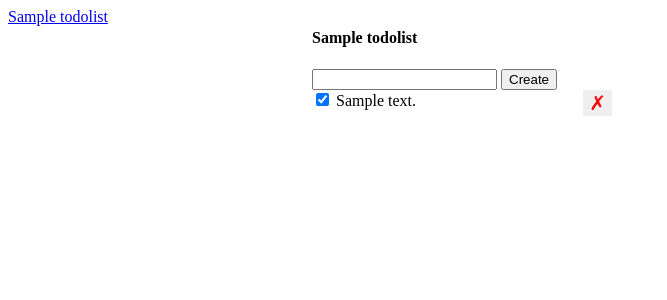
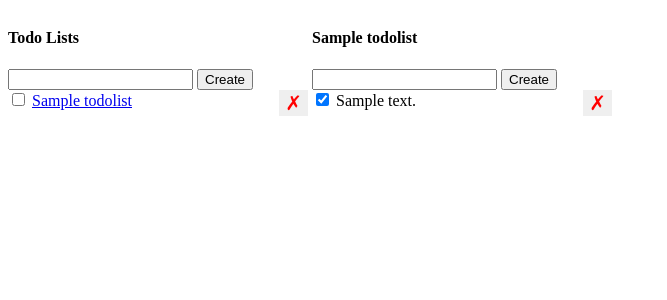
Before and after one commit to artiomdiu/todoapp, a Flask app: page /lists/1 in a window 1280 px wide. Shown: the top 300 px of the page, without its empty margins (0-667 px from the left). Run offline with Flask 2, Linux system fonts and the light colour scheme; tables that the repository leaves empty hold one stand-in row (values such as "Sample post").

Commit message:
Added Create, Delete List view

```diff
--- a/templates/index.html
+++ b/templates/index.html
@@ -32,12 +32,20 @@
   </head>
   <body>
     <div class="lists-wrapper">
+        <h4>Todo Lists</h4>
+        <form id="form" method="post" action="/todos/create_list">
+            <input type="text" id="name" name="name" />
+            <input type="submit" value="Create" />
+        </form>
+        <div id="error" class="hidden">Something went wrong!</div>
         <ul id="lists">
             {%  for list in lists %}
             <li>
+                <input class="check-completed" data-id="{{ list.id }}" type="checkbox" {% if list.completed %} checked {% endif %} />
                 <a href="/lists/{{ list.id }}">
                     {{ list.name }}
                 </a>
+                <button class="delete-button" data-id="{{ list.id }}">&cross;</button>
             </li>
             {% endfor %}
         </ul>
```
